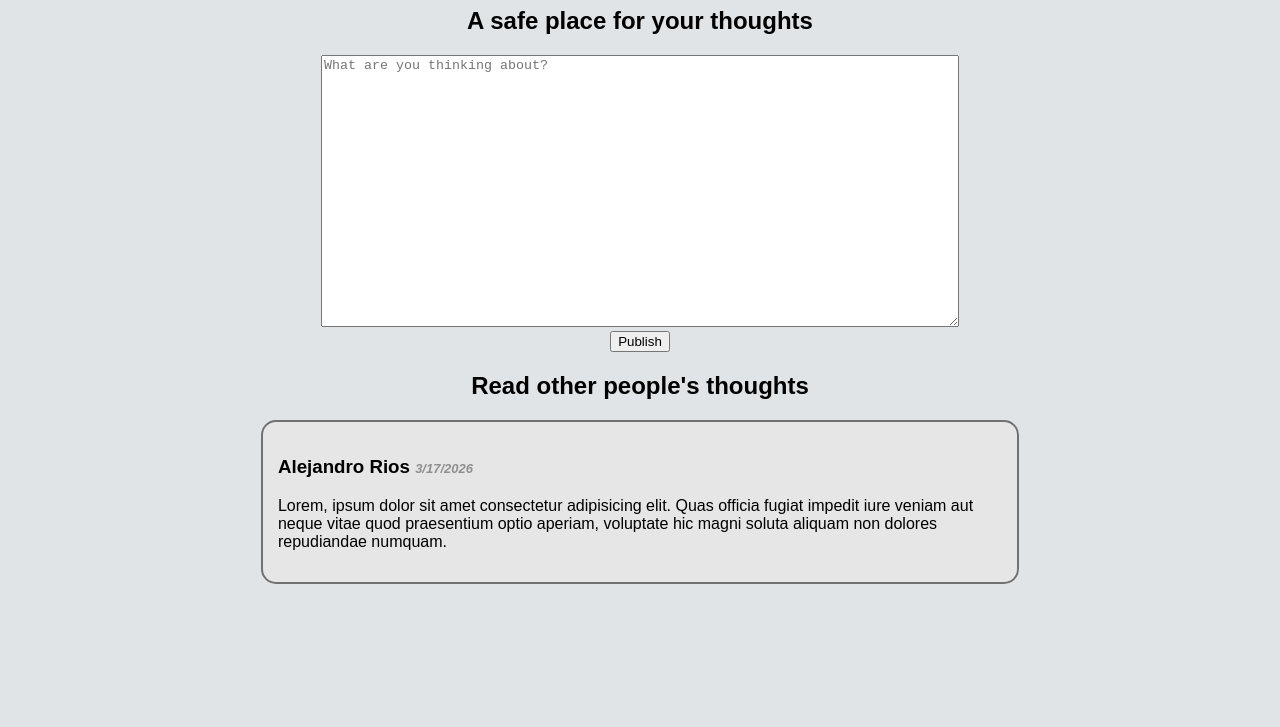
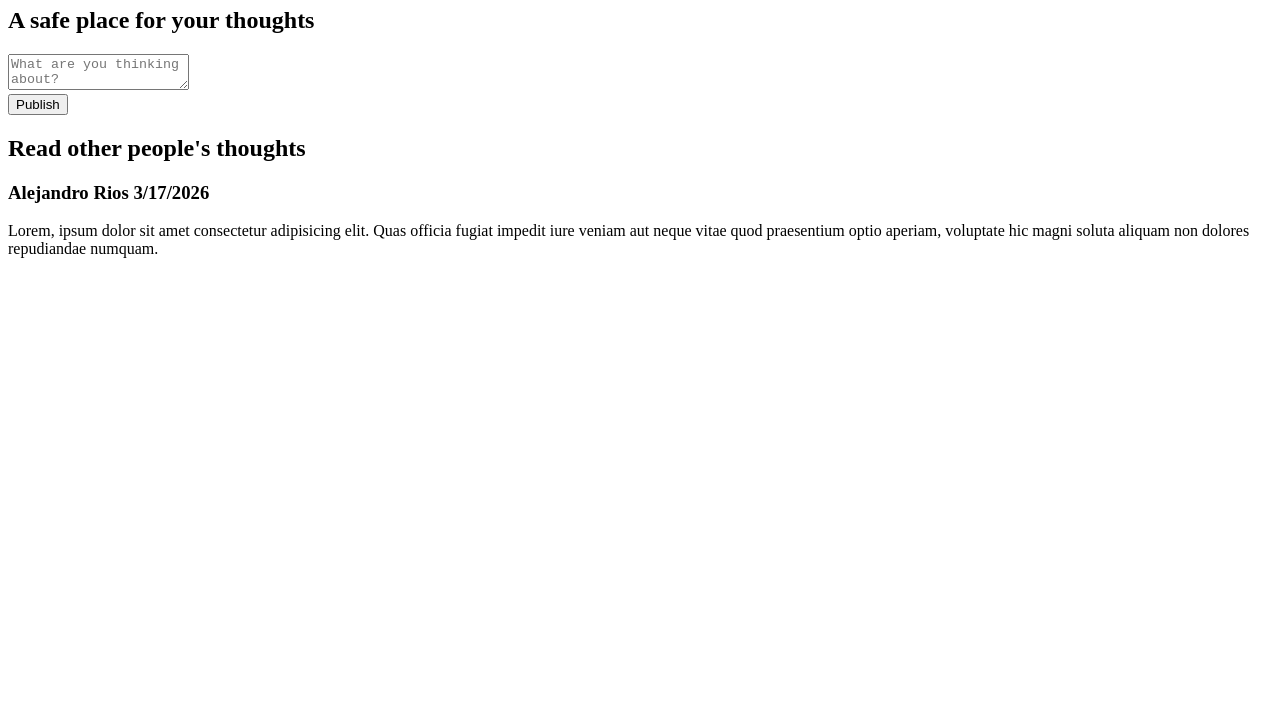
Before and after one commit to AlejandroAv19/journal, a website: page public/index.html in a window 1280 px wide. Shown: the part 73-800 px from the top of the page. Drawn offline with Linux system fonts and the light colour scheme.

Commit message:
delete css file

```diff
--- a/public/index.html
+++ b/public/index.html
@@ -3,7 +3,6 @@
 <head>
     <meta charset="UTF-8">
     <meta name="viewport" content="width=device-width, initial-scale=1.0">
-    <link rel="stylesheet" href="styles.css">
     <title>Journal</title>
 </head>
 <body>
--- a/public/styles.css
+++ /dev/null
@@ -1,28 +0,0 @@
-body{
-    text-align: center;
-    background-color: rgb(224, 228, 231);
-    font-family: Arial, Helvetica, sans-serif;
-}
-
-textarea{
-    width: 50%;
-    height: 20em;
-}
-
-.journal-entry{
-    margin-left: 20%;
-    margin-right: 20%;
-    background-color: rgb(231, 230, 230);
-    border: 2px solid rgb(113, 113, 113);
-    border-radius: 15px;
-    padding: 1.2%;
-    text-align: left;
-    align-content: center;
-    align-self: center;
-}
-
-.entry-date{
-    font-style: italic;
-    color: rgb(143, 143, 144);
-    font-size: small;
-}
```
